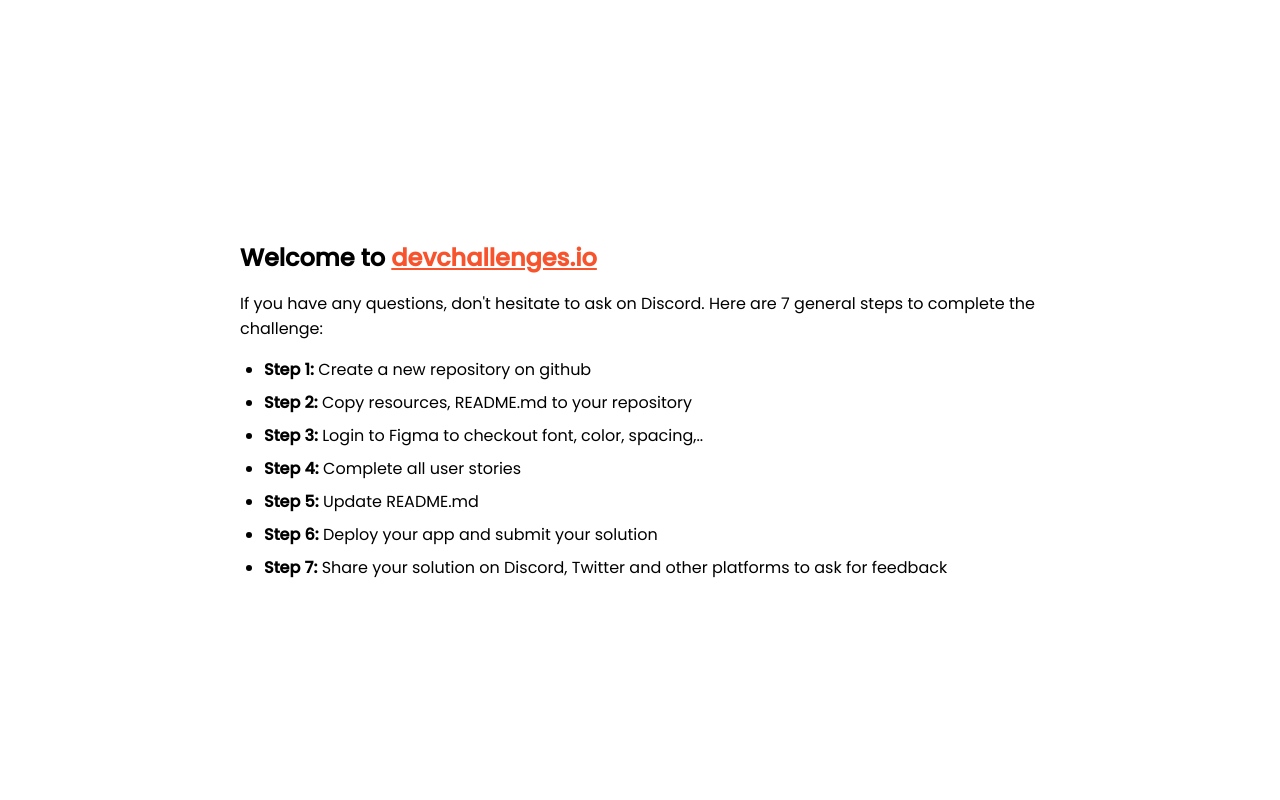
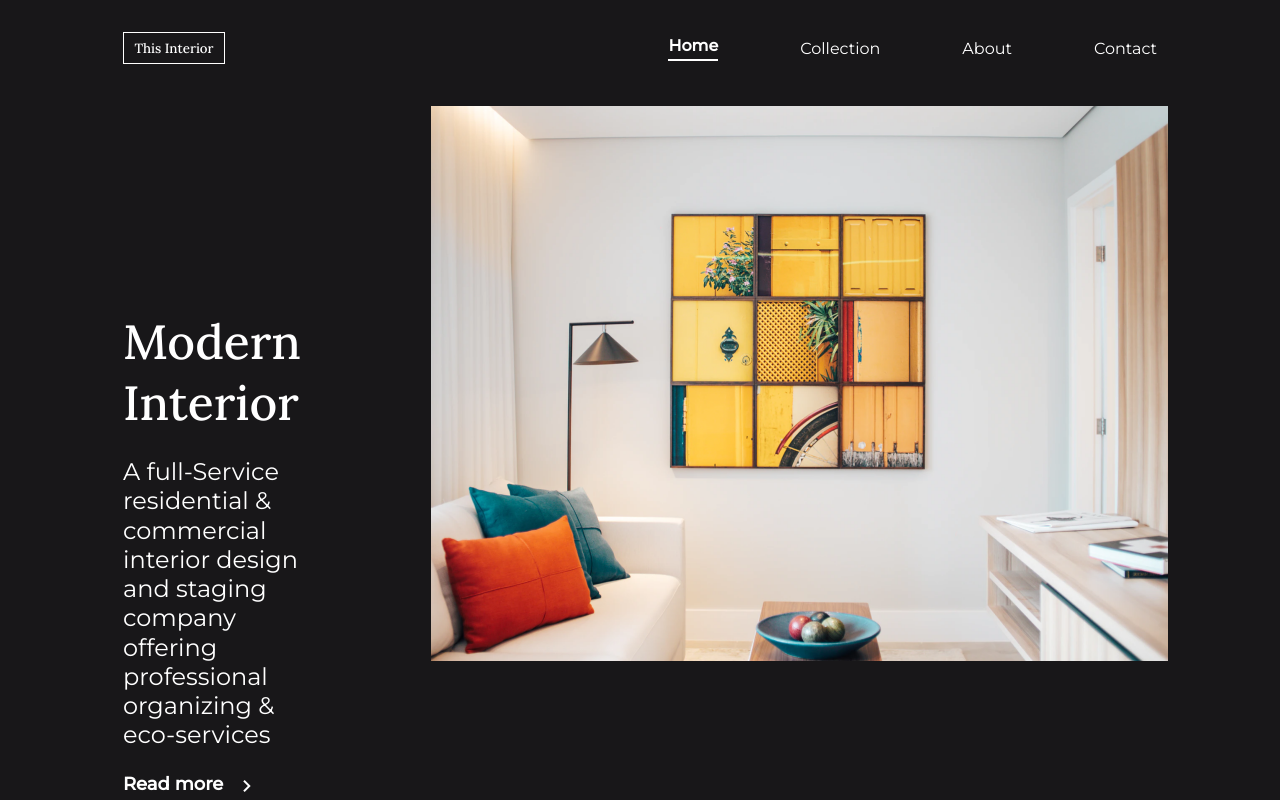
Before and after one commit to Jonitha42/InteriorConsultant, a plain HTML site: page index.html in a window 1280 px wide. Drawn offline with nearby package versions, Linux system fonts and the light colour scheme.

Commit message:
Header ready

```diff
--- a/index.html
+++ b/index.html
@@ -1,95 +1,53 @@
 <!DOCTYPE html>
 <html lang="en">
-  <head>
-    <meta charset="utf-8" />
-    <meta
-      name="viewport"
-      content="width=device-width, initial-scale=1,
-  maximum-scale=5"
-    />
 
-    <link rel="icon" href="devchallenges.png" />
+<head>
+  <meta charset="utf-8" />
+  <meta name="viewport" content="width=device-width, initial-scale=1,
+  maximum-scale=5" />
+  <link rel="stylesheet" href="./styles/main.css">
+  <link rel="icon" href="./img/devchallenges.png" />
 
-    <link
-      rel="shortcut icon"
-      type="image/x-icon"
-      href="https://devchallenges.io/"
-    />
+  <link rel="shortcut icon" type="image/x-icon" href="https://devchallenges.io/" />
+  <link href="https://fonts.googleapis.com/icon?family=Material+Icons" rel="stylesheet">
+  <link href="https://fonts.googleapis.com/css2?family=Poppins:wght@400;500&display=swap" rel="stylesheet" />
+  <link rel="stylesheet"
+    href="https://fonts.googleapis.com/css2?family=Material+Symbols+Outlined:opsz,wght,FILL,GRAD@20..48,100..700,0..1,-50..200" />
 
-    <link
-      href="https://fonts.googleapis.com/css2?family=Poppins:wght@400;500&display=swap"
-      rel="stylesheet"
-    />
+  <title>Devchallenges</title>
+</head>
 
-    <title>Devchallenges</title>
+<body>
+  <div class="wrapper">
+    <header class="header">
+      <button class="header-btn"> This Interior</button>
+      <nav class="header-nav">
+        <ul class="header-ul">
+          <li class="header-li"><a class="header-a" href="#">Home</a></li>
+          <li class="header-li"><a class="header-a" href="#">Collection</a></li>
+          <li class="header-li"><a class="header-a" href="#">About</a></li>
+          <li class="header-li"><a class="header-a" href="#">Contact</a></li>
+        </ul>
+      </nav>
+    </header>
+    <main class="main">
+      <div class="main-block">
+        <div class="main-text">
+          <h1 class="main-title">Modern Interior</h1>
+          <p class="main-p">A full-Service residential & commercial interior design and staging company offering
+            professional
+            organizing & eco-services</p>
+          <div class="readmore">
+            <p class="readmore-p">Read more</p>
+            <span class="material-symbols-outlined">
+              navigate_next
+            </span>
+          </div>
+        </div>
+        <img class="main-img" src="./img/photo1.png" alt="">
+      </div>
+    </main>
+  </div>
+</body>
 
-    <style>
-      body {
-        font-family: "Poppins", sans-serif;
-      }
-
-      ul {
-        padding-left: 24px;
-      }
-
-      li {
-        margin-bottom: 8px;
-      }
-
-      .welcome {
-        max-width: 800px;
-        margin: 0 auto;
-      }
-
-      .welcome-text {
-        margin-top: 30vh;
-        font-weight: 500;
-      }
-
-      .welcome-text p {
-        font-size: 1rem;
-        font-weight: 400;
-      }
-
-      .welcome-text h1 {
-        font-size: 1.5rem;
-      }
-
-      .welcome-text a {
-        color: #f7542e;
-      }
-    </style>
-  </head>
-  <body>
-    <div class="welcome">
-      <div class="welcome-text">
-        <h1>
-          Welcome to
-          <a href="https://devchallenges.io/" target="_blank"
-            >devchallenges.io</a
-          >
-        </h1>
-
-        <p>
-          If you have any questions, don't hesitate to ask on Discord. Here are
-          7 general steps to complete the challenge:
-        </p>
-      </div>
-
-      <ul>
-        <li><b>Step 1:</b> Create a new repository on github</li>
-        <li><b>Step 2:</b> Copy resources, README.md to your repository</li>
-        <li>
-          <b>Step 3:</b> Login to Figma to checkout font, color, spacing,..
-        </li>
-        <li><b>Step 4:</b> Complete all user stories</li>
-        <li><b>Step 5:</b> Update README.md</li>
-        <li><b>Step 6:</b> Deploy your app and submit your solution</li>
-        <li>
-          <b>Step 7:</b> Share your solution on Discord, Twitter and other
-          platforms to ask for feedback
-        </li>
-      </ul>
-    </div>
-  </body>
 </html>
--- a/styles/main.css
+++ b/styles/main.css
@@ -0,0 +1,124 @@
+@import url("https://fonts.googleapis.com/css2?family=Montserrat:wght@400;500&display=swap");
+
+@import url("https://fonts.googleapis.com/css2?family=Lora:wght@500;700&display=swap");
+
+/*font-family: 'Lora', serif;*/
+* {
+  padding: 0;
+  margin: 0;
+  box-sizing: border-box;
+}
+
+:root {
+  --gray3: #828282;
+  --gray2: #a9a9a9;
+  --black: #181719;
+}
+
+.wrapper {
+  background-color: var(--black);
+  padding: 32px 123px;
+  height: 100vh;
+  width: 100%;
+  margin: 0 auto;
+  display: flex;
+  flex-direction: column;
+  gap: 42px;
+}
+
+/*HEADER SECTION*/
+
+.header {
+  display: flex;
+  justify-content: space-between;
+  align-items: center;
+}
+
+.header-btn {
+  border: 1px solid white;
+  background-color: transparent;
+  color: white;
+  min-width: 102px;
+  min-height: 32px;
+  font-family: "Lora";
+}
+
+.header-ul {
+  list-style: none;
+  display: flex;
+  align-items: center;
+  gap: 82px;
+}
+
+.header-a {
+  font-family: "Montserrat", sans-serif;
+  color: white;
+  text-decoration: none;
+}
+
+.header-li:first-child {
+  border-bottom: 2px solid white;
+  padding-bottom: 4px;
+  font-weight: 700;
+}
+
+.header-a:hover {
+  cursor: pointer;
+  border-bottom: 2px solid white;
+  padding-bottom: 4px;
+}
+
+/*MAIN SECTION*/
+
+.main-block {
+  display: flex;
+  align-items: center;
+  gap: 130px;
+  justify-content: space-between;
+}
+
+.main-img {
+  max-width: 737px;
+  max-height: 555px;
+}
+
+.main-text {
+  display: flex;
+  flex-direction: column;
+  gap: 24px;
+  max-width: 500px;
+  max-height: 145px;
+  word-wrap: break-word;
+}
+.main-title {
+  color: white;
+  font-family: "Lora";
+  font-weight: 500;
+  font-size: 48px;
+  line-height: 61px;
+}
+
+.main-p {
+  font-family: "Montserrat";
+  font-size: 24px;
+  line-height: 29.26px;
+  color: white;
+}
+
+.readmore {
+  display: flex;
+  gap: 12px;
+  color: white;
+}
+
+.readmore-p {
+  font-family: "Montserrat";
+  font-weight: 700;
+  font-size: 18px;
+  line-height: 21px;
+  color: white;
+}
+.readmore-p:hover {
+  cursor: pointer;
+  border-bottom: 2px solid white;
+}
```
